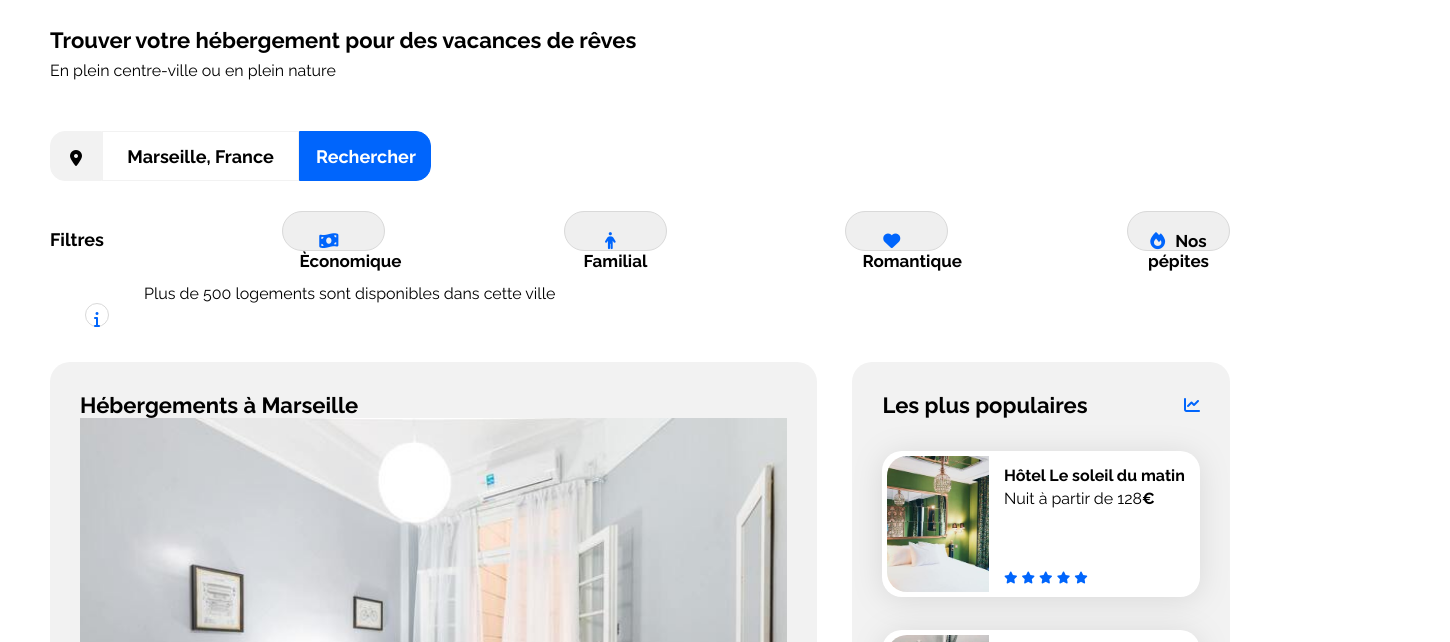
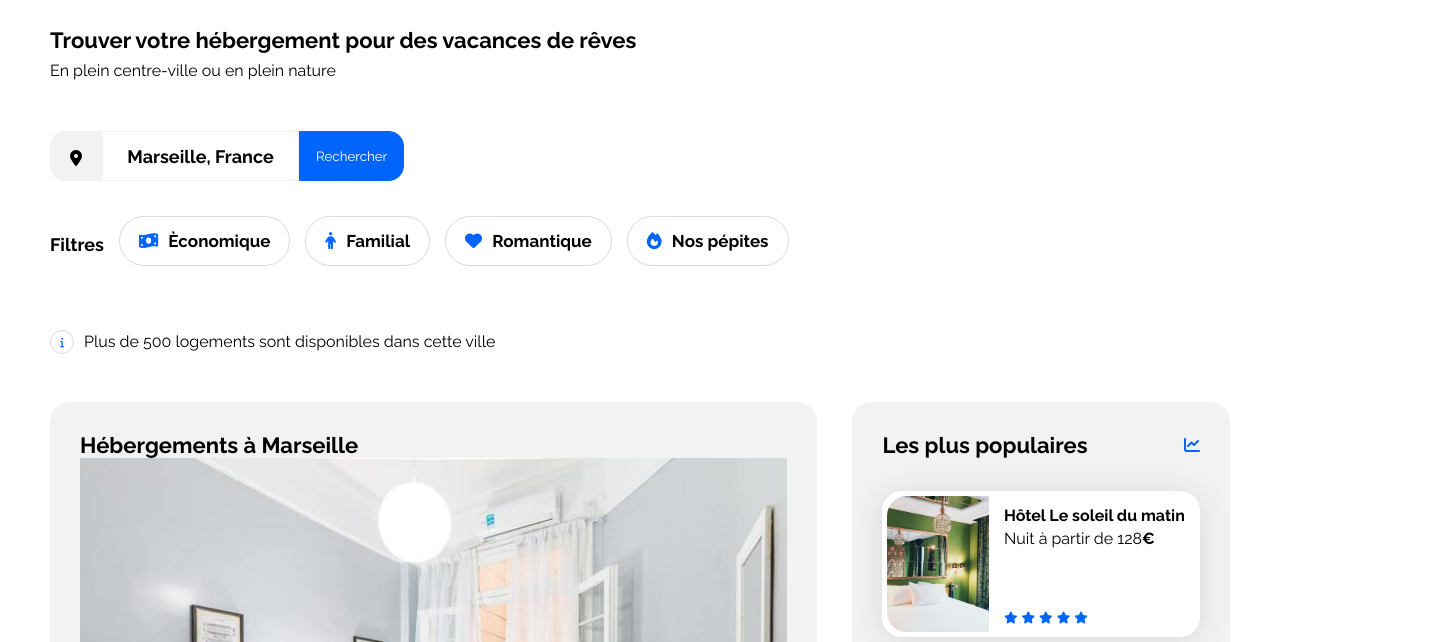
Before and after one commit to michelre/Booki_oc_projet_3, a plain HTML site: page index.html in a window 1280 px wide. Shown: the part 83-725 px from the top of the page, 1450 px wide, since content can reach past the window. Drawn offline with Linux system fonts and the light colour scheme.

Commit message:
feat(): Session 13/04

```diff
--- a/css/style.css
+++ b/css/style.css
@@ -20,7 +20,7 @@ body {
     margin: 0;
 }
 
-img  {
+img {
     width: 100%;
 }
 
@@ -124,9 +124,8 @@ margin-top: 8px;
 /****** Formulaire ***********/
 form {
     display: flex;
-    justify-content:flex-start;
-    height: 80px;
-    margin-top: 35px;
+    justify-content: flex-start;
+    padding-top: 35px;
 
 }
 
@@ -168,11 +167,10 @@ input[type="text"] {
     border: 1px solid #F2F2F2;
 }
 
-input[type="submit"] {
+button[type="submit"] {
     align-items: center;
     padding: 14px 16px;
     gap: 10px;
-    width: 132px;
     height: 50px;
     background: #0065FC;
     border: 1px solid #0065FC;
@@ -185,11 +183,17 @@ input[type="submit"] {
     order: 1;
 }
 
+
+button[type="submit"] i {
+    color: white;
+    display: none;
+}
+
 /****** Filtres And boutons ***********/
 
 .filtres {
     display: flex;
-    justify-content: space-between;
+    padding-top: 35px;
 
 }
 
@@ -201,19 +205,36 @@ input[type="submit"] {
     line-height: 21px;
     text-align: center;
     color: #000000;
+    margin-right: 15px;
 
 }
 
-button {
-    width: 103px;
-    height: 20px;
+.filtres ul {
+    padding: 0;
+    margin: 0;
+    list-style: none;
+    display: flex;
+    flex-wrap: wrap;
+}
+
+.filtres li {
+    margin-bottom: 15px;
+}
+
+.filtres li {
+    margin-right: 15px;
+}
+
+.filtres button {
+    width: 100%;
     border-radius: 25px;
-    padding: 19px 16px;
+    padding: 14px 19px;
     border: 1px solid #D9D9D9;
     font-weight: 700;
     font-size: 17px;
     font-weight: 700;
     font-size: 17px;
+    background: white;
 
 }
 
@@ -259,21 +280,27 @@ button {
 .information {
     display: flex;
     justify-content: flex-start;
+    align-items: center;
+    padding: 35px 0;
 
+}
+
+.fa-info {
+    margin-right: 10px;
+    font-size: 10px;
 }
 
 .fa-info::before {
     display: flex;
     justify-content: center;
-    padding: 7px 10px;
     border: 1px solid #D9D9D9;
     border-radius: 15px;
     box-sizing: border-box;
     width: 24px;
     height: 24px;
-    left: 0px;
-    top: 0px;
-    margin: 35px;
+    left: 0;
+    top: 0;
+    align-items: center;
 }
 
 .information p {
@@ -411,9 +438,13 @@ justify-content: flex-start;
         width: calc(50% - 30px);
     }
 
-    .activites-container article:nth-child(even){
+    .activites-container article:nth-child(even) {
         width: 50%;
         margin-right: 0;
+    }
+
+    .filtres li{
+        width: calc(50% - 15px);
     }
 }
 
@@ -424,4 +455,17 @@ justify-content: flex-start;
         width: 100% !important;
         margin: 0;
     }
+
+    button[type="submit"] i {
+        display: block;
     }
+
+    button[type="submit"] span {
+        display: none;
+    }
+
+    .filtres li{
+        width: 100%;
+        margin-right: 0;
+    }
+}
--- a/index.html
+++ b/index.html
@@ -40,23 +40,38 @@
         <form>
             <i class="fa-solid fa-location-dot" type="icon" id="icon"></i>
             <input type="text" id="town" value="Marseille, France">
-                <input type="submit" value="Rechercher">
+            <button type="submit">
+                <span>Rechercher</span>
+                <i class="fa-solid fa-search"></i>
+            </button>
+            <!--<input type="submit" value="Rechercher">-->
         </form>
         <!-- La partie Filtres -->
         <div class="filtres">
             <p>Filtres</p>
+            <ul>
+                <li>
                     <button class="btn-economie">
                         <i class="fa-solid fa-money-bill-wave"></i>&ensp;Èconomique
                     </button>
+                </li>
+                <li>
                     <button>
                         <i class="fa-solid fa-person"></i>&ensp;Familial
                     </button>
+                </li>
+                <li>
                     <button>
                         <i class="fa-solid fa-heart"></i>&ensp;Romantique
                     </button>
+                </li>
+                <li>
+
                     <button>
                         <i class="fa-solid fa-fire"></i>&ensp;Nos pépites
                     </button>
+                </li>
+            </ul>
         </div>
         <div class="information">
             <i class="fa-solid fa-info"></i>
```
Lines whose indentation alone changed are shown as unchanged.
